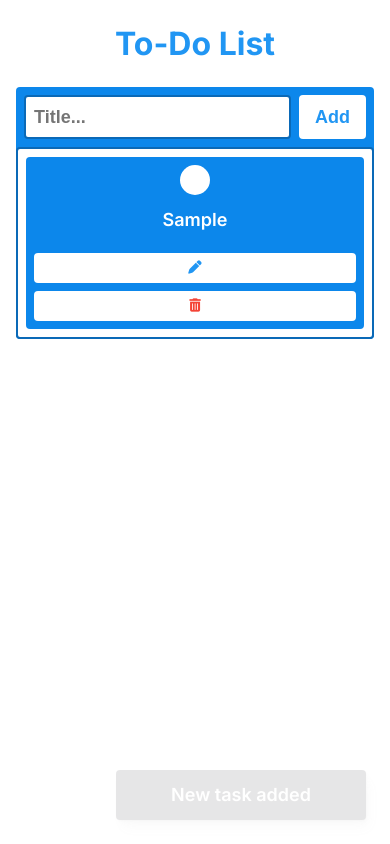
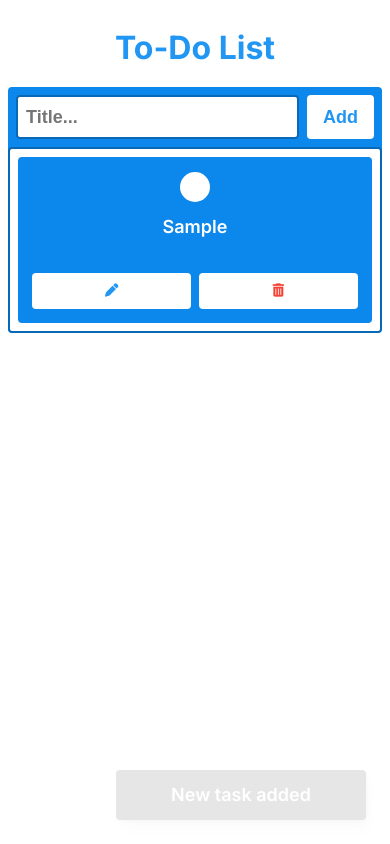
Before and after one commit to asim16111980/Week_Two_Task_Two, a plain HTML site: page index.html in a window 390 px wide. Both pictures are taken after typing "Sample" into the empty fields and a click on the button "Add". Drawn offline with Linux system fonts and the light colour scheme.

Commit message:
Finished Task

```diff
--- a/index.html
+++ b/index.html
@@ -24,14 +24,14 @@
   </head>
   <body>
     <!-- Content -->
-    <div class="container flex flex-col px-16">
+    <div class="container flex flex-col p-8">
       <h1 class="title text-primary">To-Do List</h1>
       <div class="to-do-container flex flex-col rounded bg-primary">
         <div class="to-do-input gap-8 p-8 flex">
           <input type="text" class="input rounded p-8 font-18 b-2 b-primary" placeholder="Title..." />
           <input type="button" class="btn btn-add font-18 rounded py-8 px-16 text-primary bg-light" value="Add" />
         </div>
-        <div class="to-do-list flex center flex-col rounded gap-8 p-8 b-2 b-primary bg-light">
+        <div class="to-do-list flex flex-col rounded gap-8 p-8 b-2 b-primary bg-light">
           <span class="alt-text font-18">There are no items.</span>
         </div>
       </div>
--- a/style.css
+++ b/style.css
@@ -27,7 +27,7 @@
   padding: 0;
   box-sizing: border-box;
   -moz-box-sizing: border-box;
-  -moz-box-sizing: border-box;
+  -webkit-box-sizing: border-box;
 }
 body {
   font-family: "Inter", sans-serif;
@@ -71,11 +71,6 @@ body {
   border: none;
   cursor: pointer;
 }
-/* .font-16{
-  font-size: 16px;
-  font-weight: 500;
-  line-height: 16px;
-} */
 .font-18 {
   font-size: 18px;
   font-weight: 600;
@@ -117,7 +112,7 @@ body {
 }
 /* Content Style */
 .title {
-  margin: 24px auto;
+  margin: 20px auto;
   font-size: xx-large;
 }
 .container {
@@ -127,6 +122,7 @@ body {
 .to-do-container {
   width: 100%;
   gap: 0;
+  overflow: hidden;
 }
 .to-do-container .to-do-input {
   width: 100%;
@@ -155,6 +151,11 @@ body {
 .to-do-container .to-do-list {
   width: 100%;
   min-height: 70px;
+  overflow: auto;
+  flex:1;
+}
+.alt-text{
+  line-height: 50px;
 }
 .to-do-task {
   width: 100%;
@@ -257,12 +258,14 @@ body {
 /* Extra small devices (phones, 600px and down) */
 @media only screen and (max-width: 600px) {
   .to-do-task {
-    flex-direction: column;
+    flex-wrap: wrap;
     padding: 8px;
+    min-height:166px;
+    justify-content: center;
   }
   .task-body{
     flex-direction:column;
-    width: 100%;
+    flex: 100%;
   }
   .task-text {
     flex: 1;
@@ -271,7 +274,8 @@ body {
   }
   .btn-edit,
   .btn-delete {
-    width: 100%;
+    width: 47%;
+    height: 36px;
     border-radius: 4px;
     -webkit-border-radius: 4px;
     -moz-border-radius: 4px;
```
